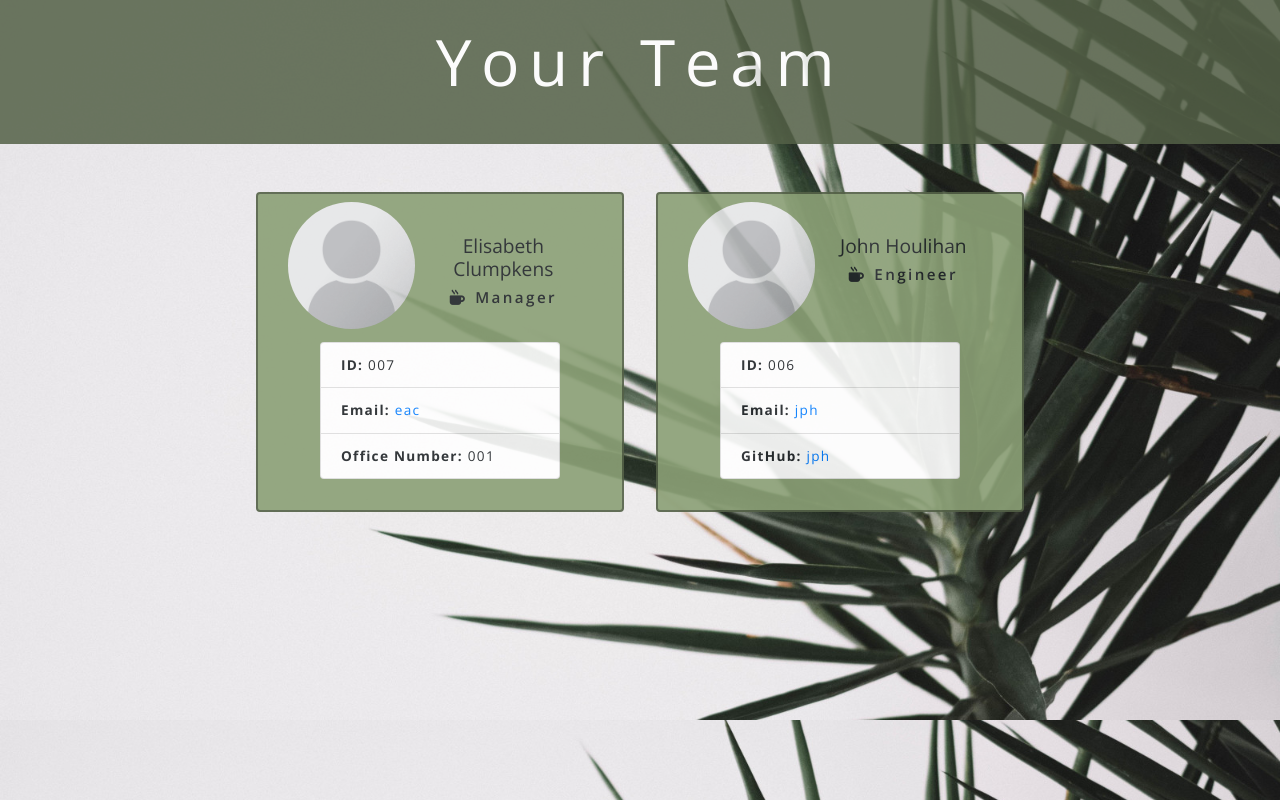
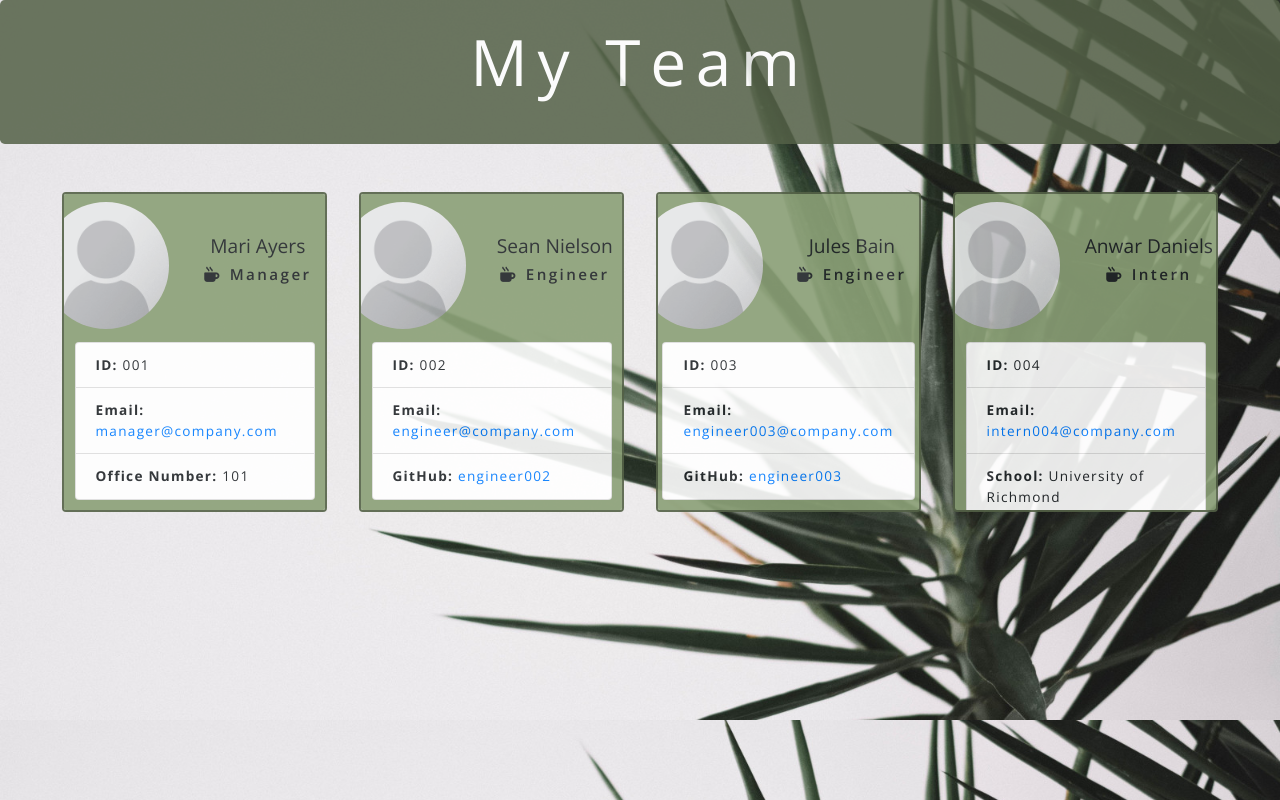
Before and after one commit to eaclumpkens/teamBuilder, a website: page output/team.html in a window 1280 px wide. Drawn offline with nearby package versions, Linux system fonts and the light colour scheme.

Commit message:
basic functionality met

```diff
--- a/output/team.html
+++ b/output/team.html
@@ -5,7 +5,7 @@
         <meta charset="UTF-8" />
         <meta name="viewport" content="width=device-width, initial-scale=1.0" />
         <meta http-equiv="X-UA-Compatible" content="ie=edge" />
-        <title>Your Team</title>
+        <title>My Team</title>
 
         <link href="https://fonts.googleapis.com/css2?family=Open+Sans:ital,wght@0,300;0,400;0,600;0,700;0,800;1,300;1,400;1,600;1,700;1,800&display=swap" rel="stylesheet">
         <link rel="stylesheet" href="https://stackpath.bootstrapcdn.com/bootstrap/4.3.1/css/bootstrap.min.css" integrity="sha384-ggOyR0iXCbMQv3Xipma34MD+dH/1fQ784/j6cY/iJTQUOhcWr7x9JvoRxT2MZw1T" crossorigin="anonymous">
@@ -17,8 +17,8 @@
 
         <!-- HEADER -->
         <header class="row">
-            <div class="col-12 mb-3 team-heading">
-                <h1 class="text-center">Your Team</h1>
+            <div class="col-12 jumbotron mb-3 team-heading">
+                <h1 class="text-center">My Team</h1>
             </div>
         </header>
 
@@ -32,16 +32,16 @@
                         <img class= "col-md-5" src="./assets/images/profile-placeholder.png" alt="profile image">
 
                         <div class="col-md-7">
-                            <h2 class="card-title card-name">Elisabeth Clumpkens</h2>
+                            <h2 class="card-title card-name">Mari Ayers</h2>
                             <h3 class="card-title title"><i class="fas fa-mug-hot mr-2"></i>Manager</h3>
                         </div>
                     </div>
 
                     <div class="card-body">
                         <ul class="list-group">
-                            <li class="list-group-item"><strong>ID:</strong> 007</li>
-                            <li class="list-group-item"><strong>Email:</strong> <a href="mailto:eac">eac</a></li>
-                            <li class="list-group-item"><strong>Office Number:</strong>  001</li>
+                            <li class="list-group-item"><strong>ID:</strong> 001</li>
+                            <li class="list-group-item"><strong>Email:</strong> <a href="mailto:manager@company.com">manager@company.com</a></li>
+                            <li class="list-group-item"><strong>Office Number:</strong>  101</li>
                         </ul>
                     </div>
                 </div>
@@ -49,19 +49,59 @@
                 <!-- ENGINEER -->
                 <div class="card employee-card">
                     <div class="card-header row">
-                        <img  class= "col-md-5" src="./assets/images/profile-placeholder.png" alt="profile image">
+                        <img class= "col-md-5" src="./assets/images/profile-placeholder.png" alt="profile image">
 
                         <div class="col-md-7">
-                            <h2 class="card-title card-name">John Houlihan</h2>
+                            <h2 class="card-title card-name">Sean Nielson</h2>
                             <h3 class="card-title title"><i class="fas fa-mug-hot mr-2"></i>Engineer</h3>
                         </div>
                     </div>
 
                     <div class="card-body">
                         <ul class="list-group">
-                            <li class="list-group-item"><strong>ID:</strong> 006</li>
-                            <li class="list-group-item"><strong>Email:</strong> <a href="mailto:jph">jph</a></li>
-                            <li class="list-group-item"><strong>GitHub:</strong> <a href="https://github.com/jph" target="_blank" rel="noopener noreferrer">jph</a></li>
+                            <li class="list-group-item"><strong>ID:</strong> 002</li>
+                            <li class="list-group-item"><strong>Email:</strong> <a href="mailto:engineer@company.com">engineer@company.com</a></li>
+                            <li class="list-group-item"><strong>GitHub:</strong> <a href="https://github.com/engineer002" target="_blank" rel="noopener noreferrer">engineer002</a></li>
+                        </ul>
+                    </div>
+                </div>
+
+                <!-- ENGINEER -->
+                <div class="card employee-card">
+                    <div class="card-header row">
+                        <img class= "col-md-5" src="./assets/images/profile-placeholder.png" alt="profile image">
+
+                        <div class="col-md-7">
+                            <h2 class="card-title card-name">Jules Bain</h2>
+                            <h3 class="card-title title"><i class="fas fa-mug-hot mr-2"></i>Engineer</h3>
+                        </div>
+                    </div>
+
+                    <div class="card-body">
+                        <ul class="list-group">
+                            <li class="list-group-item"><strong>ID:</strong> 003</li>
+                            <li class="list-group-item"><strong>Email:</strong> <a href="mailto:engineer003@company.com">engineer003@company.com</a></li>
+                            <li class="list-group-item"><strong>GitHub:</strong> <a href="https://github.com/engineer003" target="_blank" rel="noopener noreferrer">engineer003</a></li>
+                        </ul>
+                    </div>
+                </div>
+
+                <!-- INTERN -->
+                <div class="card employee-card">
+                    <div class="card-header row">
+                        <img class= "col-md-5" src="./assets/images/profile-placeholder.png" alt="profile image">
+
+                        <div class="col-md-7">
+                            <h2 class="card-title card-name">Anwar Daniels</h2>
+                            <h3 class="card-title title"><i class="fas fa-mug-hot mr-2"></i>Intern</h3>
+                        </div>
+                    </div>
+
+                    <div class="card-body">
+                        <ul class="list-group">
+                            <li class="list-group-item"><strong>ID:</strong> 004</li>
+                            <li class="list-group-item"><strong>Email:</strong> <a href="mailto:intern004@company.com">intern004@company.com</a></li>
+                            <li class="list-group-item"><strong>School:</strong> University of Richmond</li>
                         </ul>
                     </div>
                 </div>
```
